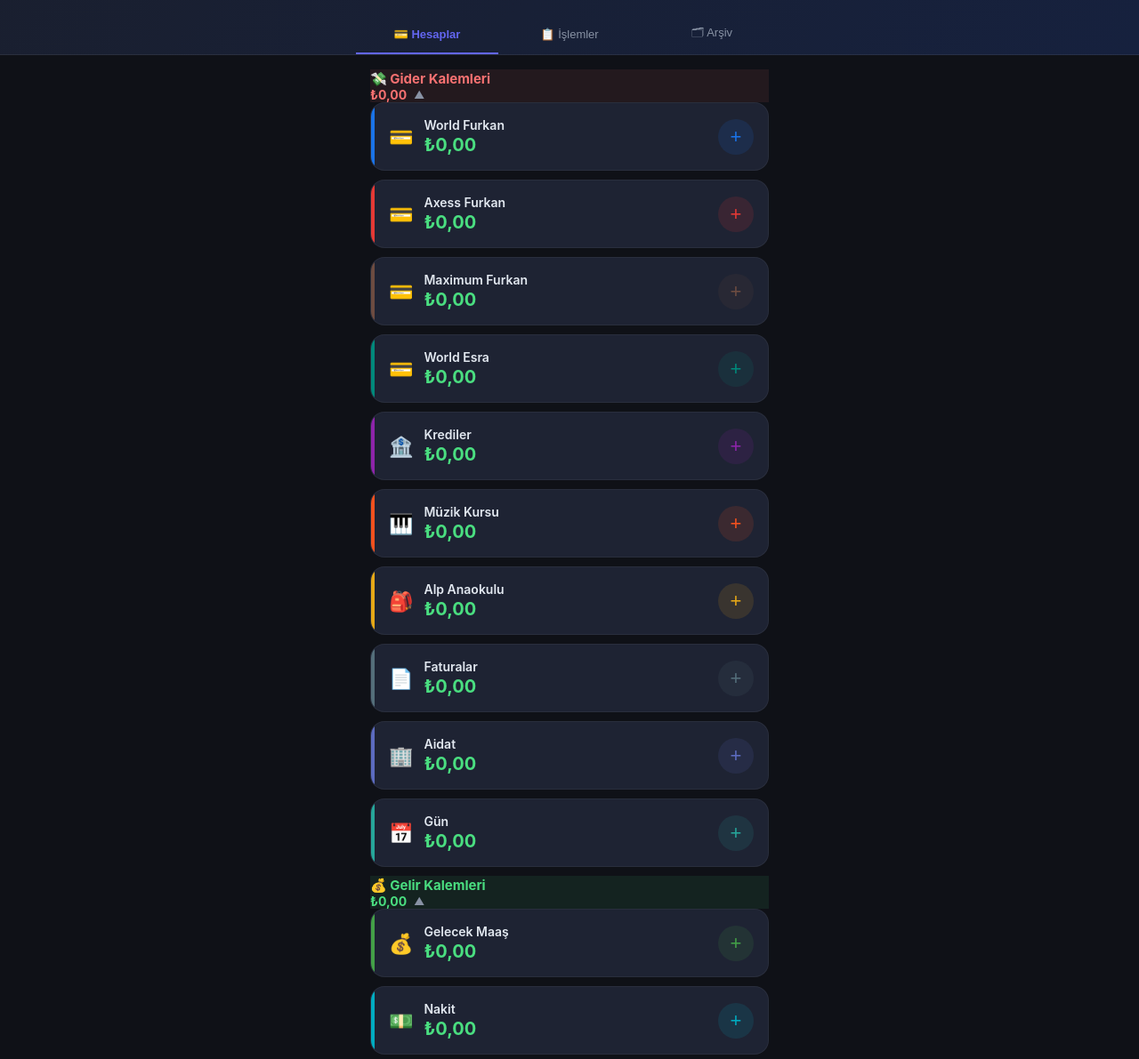
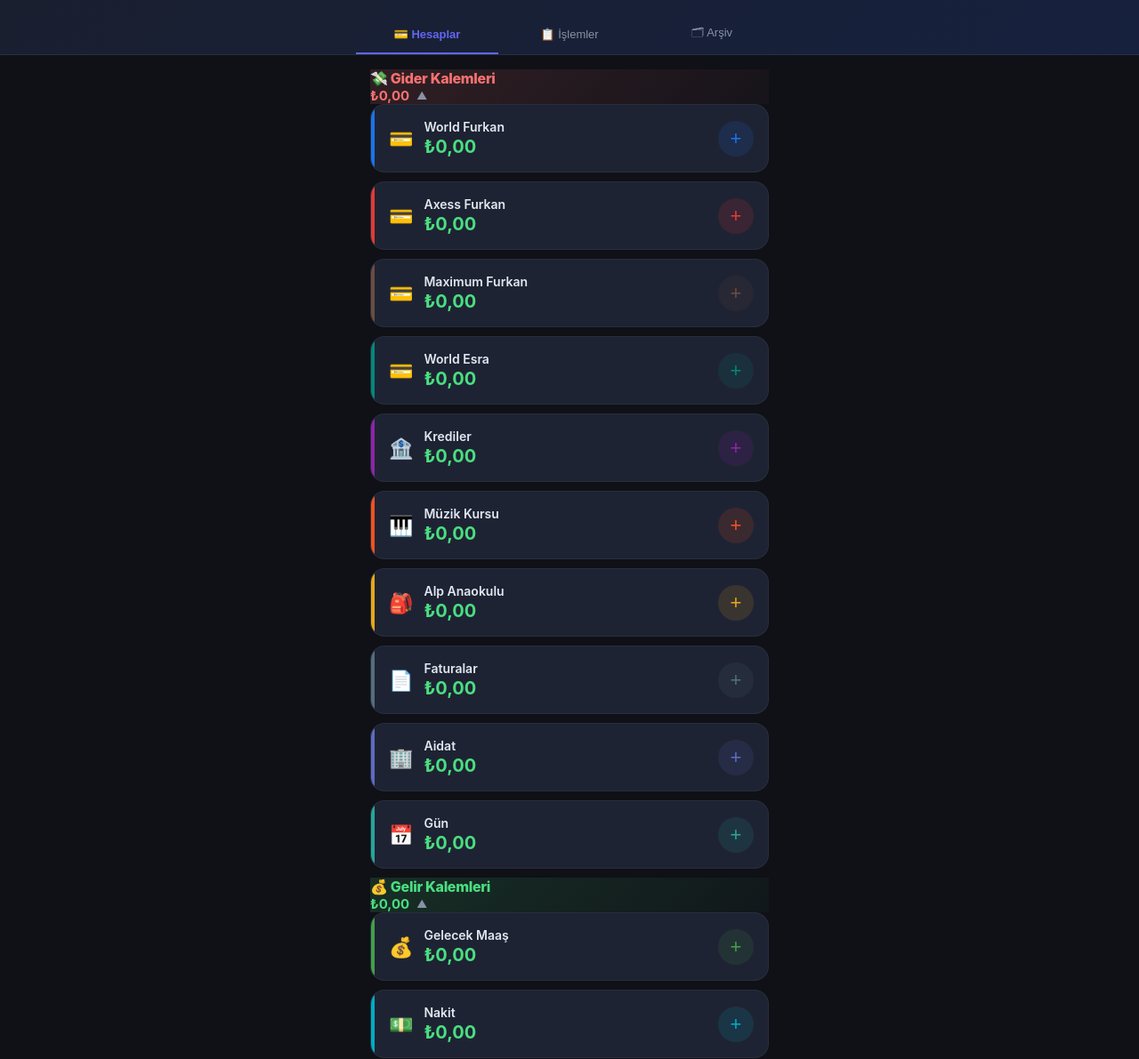
Before and after one commit to kasifoglu/butce, a plain HTML site: page index.html in a window 1280 px wide. Shown: the part 140-1331 px from the top of the page at 89% size. Drawn offline with Linux system fonts and the light colour scheme.

Commit message:
Update index.html

````diff
--- a/index.html
+++ b/index.html
@@ -37,13 +37,13 @@
 
 ```
 /* Groups */
-.group-header { display: flex; align-items: center; justify-content: space-between; padding: 12px 16px; border-radius: 14px; margin-bottom: 8px; cursor: pointer; border: 1px solid #ffffff0d; user-select: none; }
-.group-header.gelir { background: #4ade8015; }
-.group-header.gider { background: #f8717115; }
-.group-title { font-size: 15px; font-weight: 700; }
+.group-header { display: flex; align-items: center; justify-content: space-between; padding: 16px 20px; border-radius: 16px; margin-bottom: 10px; cursor: pointer; border: 1px solid #ffffff18; user-select: none; }
+.group-header.gelir { background: linear-gradient(135deg, #4ade8025, #4ade8008); }
+.group-header.gider { background: linear-gradient(135deg, #f8717125, #f8717108); }
+.group-title { font-size: 16px; font-weight: 800; letter-spacing: -0.3px; }
 .group-header.gelir .group-title { color: #4ade80; }
 .group-header.gider .group-title { color: #f87171; }
-.group-total { font-size: 14px; font-weight: 700; }
+.group-total { font-size: 15px; font-weight: 700; }
 .group-header.gelir .group-total { color: #4ade80; }
 .group-header.gider .group-total { color: #f87171; }
 .group-chevron { font-size: 12px; color: #8892a4; transition: transform 0.25s; margin-left: 8px; }
````
